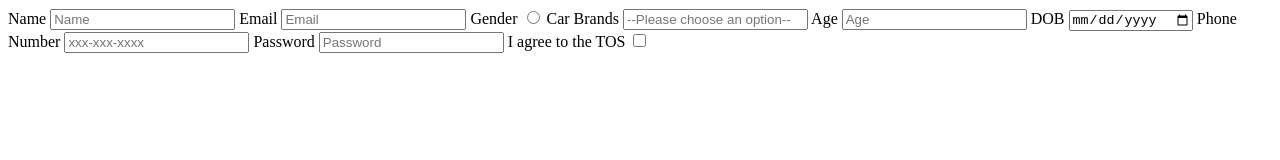
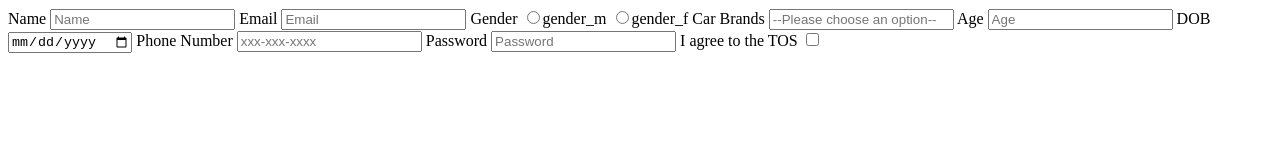
Before and after one commit to acciojob/signup-form-car-Arshad5646, a website: page main.html in a window 1280 px wide. Drawn offline with Linux system fonts and the light colour scheme.

Commit message:
created a submission

```diff
--- a/main.html
+++ b/main.html
@@ -14,7 +14,8 @@
 		<label for"email">Email</label>
 		<input type="email" id="email" placeholder="Email">
 		<label for="gender">Gender</label>
-		<input type="radio" id="gender_m,gender_f">
+		<input type="radio" id="gender_m" >gender_m
+		<input type="radio" id="gender_f" >gender_f
 		<label for="car brands">Car Brands</label>
 		<input type="select" id="cars" placeholder="--Please choose an option--">
 		<label for="age">Age</label>
```
